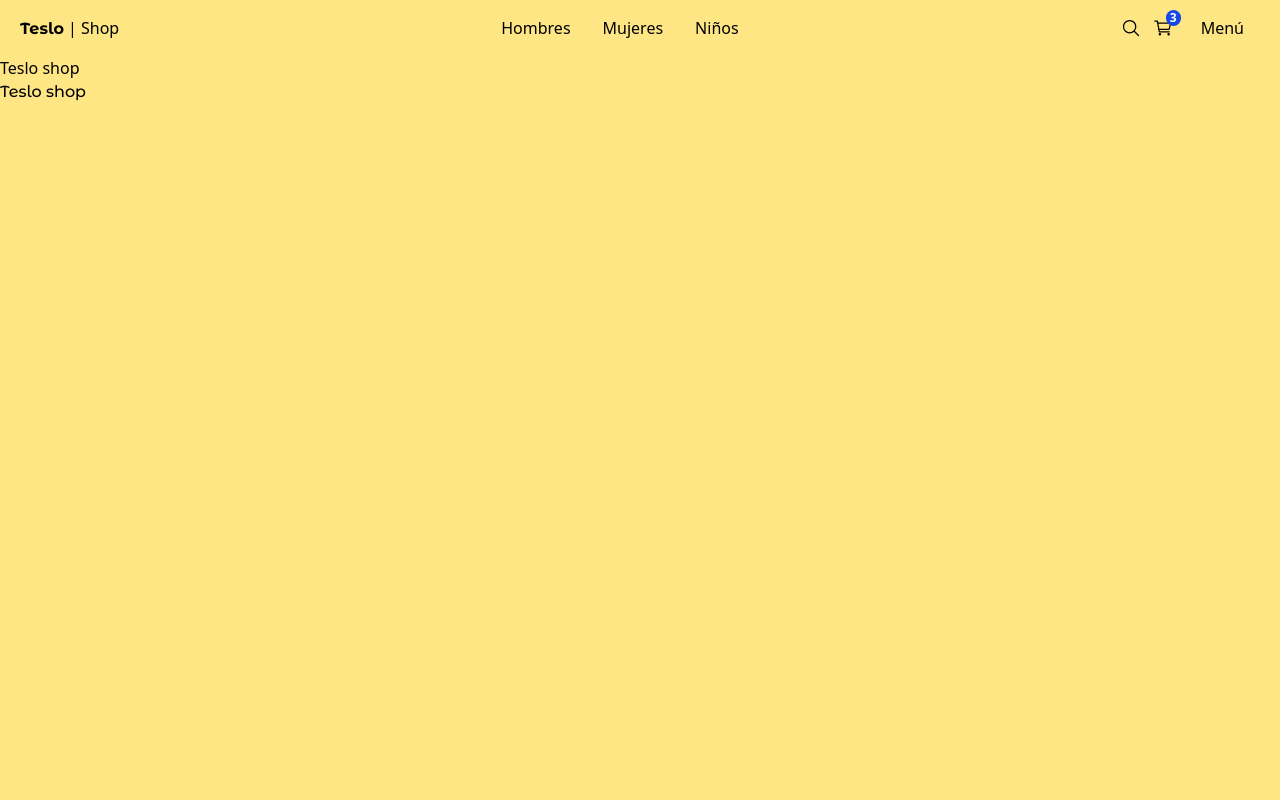
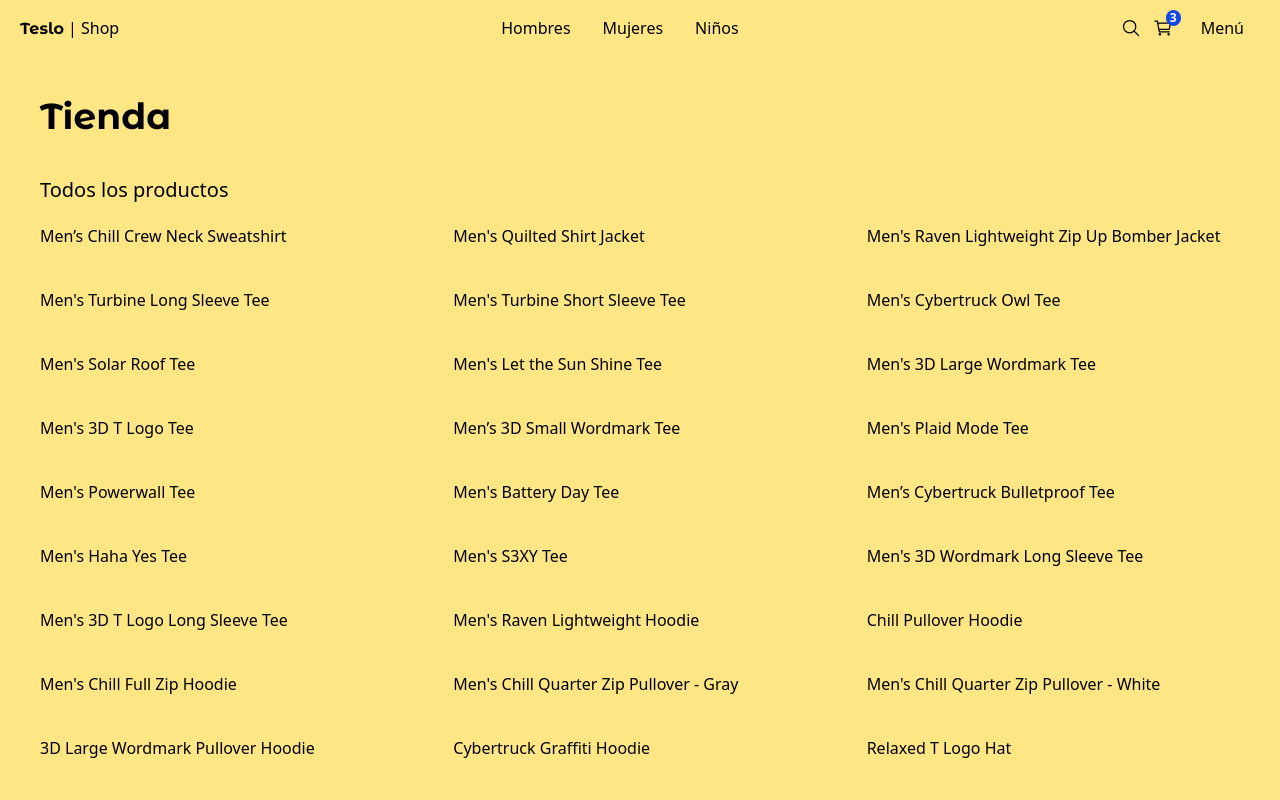
Before and after one commit to andersonNB/TesloShop, a Next.js app: page / in a window 1280 px wide. Shown: the top 800 px of the page. Built offline with nearby package versions, Linux system fonts and the light colour scheme.

Commit message:
feat: ProductGrid

```diff
--- a/src/app/(shop)/layout.tsx
+++ b/src/app/(shop)/layout.tsx
@@ -4,8 +4,7 @@ export default function ShopLayout({children}: {children: React.ReactNode}) {
 	return (
 		<main className="min-h-screen bg-amber-200">
 			<TopMenu />
-
-			{children}
+			<div className="px-0 sm:px-10">{children}</div>
 		</main>
 	);
 }
--- a/src/app/(shop)/page.tsx
+++ b/src/app/(shop)/page.tsx
@@ -1,10 +1,15 @@
-import {titleFont} from "@/config/font";
+import {ProductGrid} from "@/components";
+import Title from "@/components/ui/title/Title";
+import {initialData} from "@/seed/seed";
+
+const products = initialData.products;
 
 export default function Home() {
 	return (
-		<div>
-			<h1>Teslo shop</h1>
-			<h1 className={`${titleFont.className}`}>Teslo shop</h1>
-		</div>
+		<>
+			<Title title="Tienda" subtitle="Todos los productos" className="mb-2" />
+
+			<ProductGrid products={products} />
+		</>
 	);
 }
--- a/src/components/index.ts
+++ b/src/components/index.ts
@@ -1,2 +1,3 @@
 export * from "./ui/top-menu/TopMenu";
 export * from "./ui/not-found/PageNotFound";
+export * from "./products/product-grid/ProductGrid";
--- /dev/null
+++ b/src/components/products/product-grid/ProductGrid.tsx
@@ -0,0 +1,15 @@
+import {Product} from "@/interfaces";
+
+interface Props {
+	products: Product[];
+}
+
+export const ProductGrid = ({products}: Props) => {
+	return (
+		<div className="grid grid-cols-2  sm:grid-cols-3 gap-10 mb-10 ">
+			{products.map((product) => (
+				<span key={product.slug}>{product.title}</span>
+			))}
+		</div>
+	);
+};
--- /dev/null
+++ b/src/components/ui/title/Title.tsx
@@ -0,0 +1,22 @@
+import {titleFont} from "@/config/font";
+
+interface Props {
+	title: string;
+	subtitle: string;
+	className?: string;
+}
+
+const Title = ({title, subtitle, className}: Props) => {
+	return (
+		<div className={`mt-3 ${className} `}>
+			<h1
+				className={`${titleFont.className} antialiased text-4xl font-semibold my-10`}
+			>
+				{title}
+			</h1>
+			{subtitle && <h3 className="text-xl mb-5">{subtitle}</h3>}
+		</div>
+	);
+};
+
+export default Title;
--- /dev/null
+++ b/src/interfaces/index.ts
@@ -0,0 +1 @@
+export * from './product.interface';
--- /dev/null
+++ b/src/interfaces/product.interface.ts
@@ -0,0 +1,16 @@
+export interface Product {
+	//agregar id
+	description: string;
+	images: string[];
+	inStock: number;
+	price: number;
+	sizes: ValidSizes[];
+	slug: string;
+	tags: string[];
+	title: string;
+	type: ValidTypes;
+	gender: "men" | "women" | "kid" | "unisex";
+}
+
+export type ValidSizes = "XS" | "S" | "M" | "L" | "XL" | "XXL" | "XXXL";
+export type ValidTypes = "shirts" | "pants" | "hoodies" | "hats";
```
